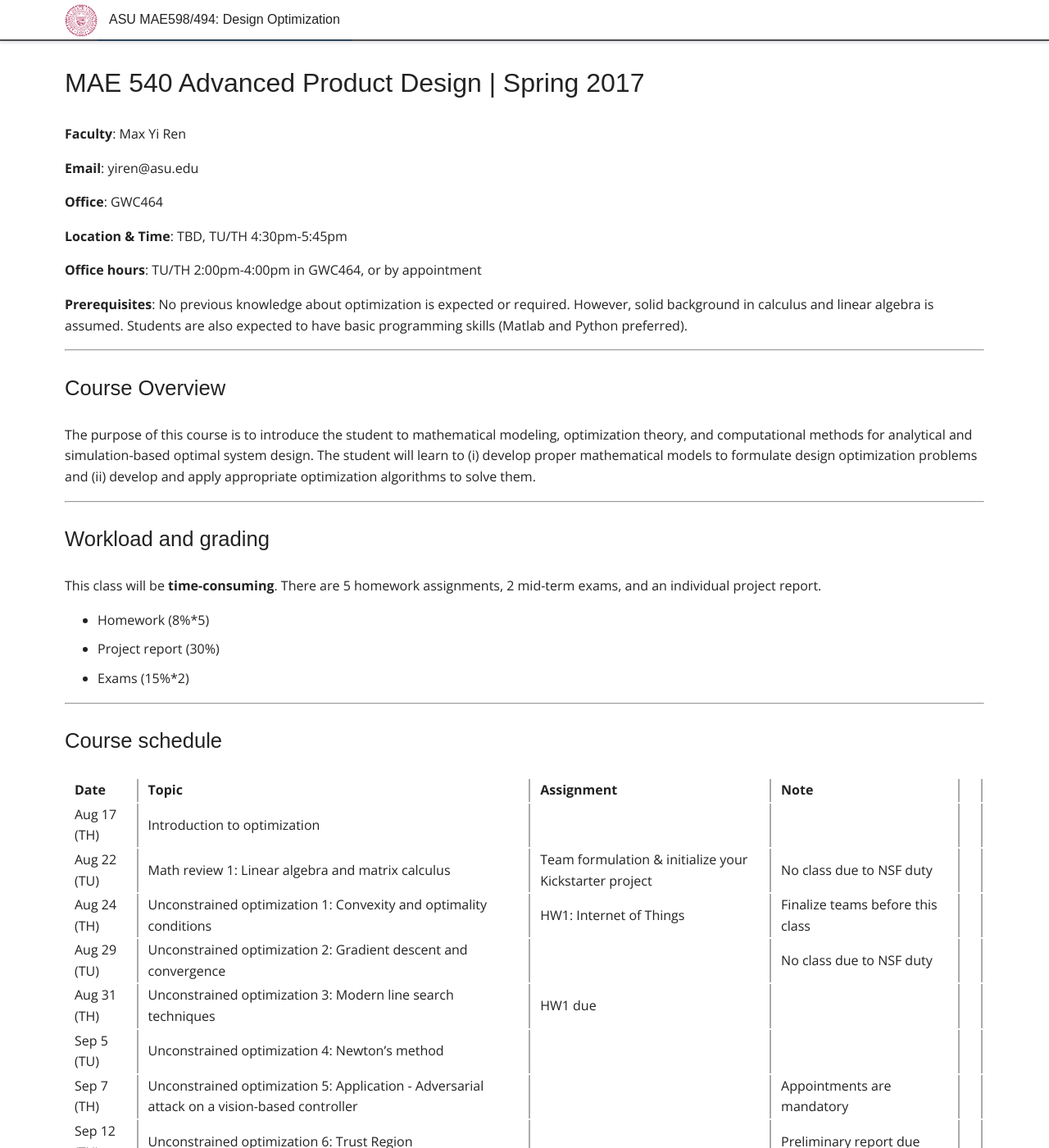
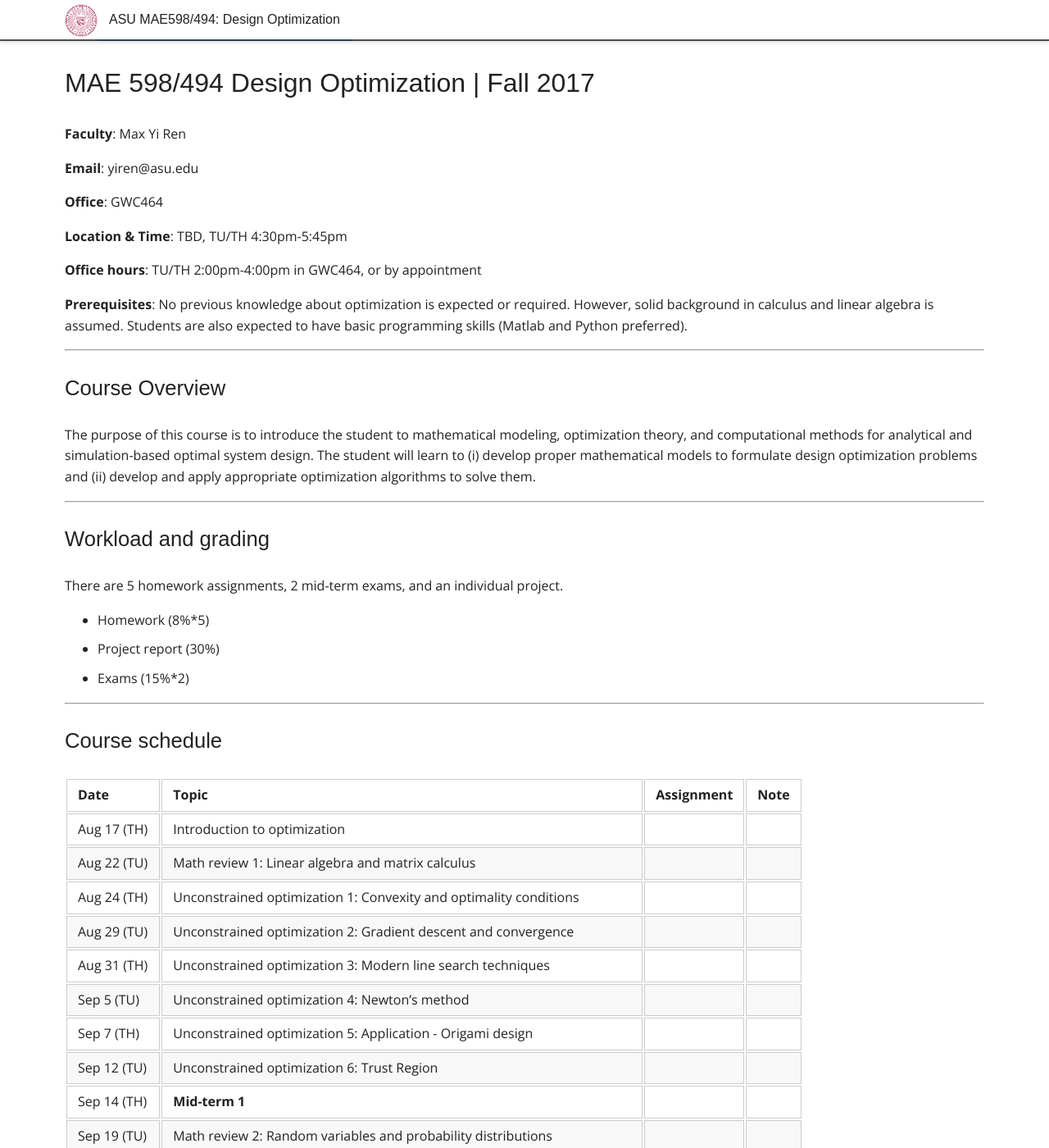
Before and after one commit to DesignInformaticsLab/DesignInformaticsLab.github.io, a Jekyll site: the page built from _posts/teaching/designopt/2017-04-16-syllabus.md, in a window 1280 px wide and 1400 px high. Shown: the whole window at 82% size. Built offline with Jekyll 4.4.1, drawn with Linux system fonts in a browser that asks for light colours; some web fonts are replaced; some of the changed text lies outside the part shown.

Commit message:
updated lecture notes

```diff
--- a/_pages/teaching/opt_index.html
+++ b/_pages/teaching/opt_index.html
@@ -11,7 +11,7 @@
 <b>Lecture Notes</b><br>
 {% for post in site.posts %}
 {% if post.categories contains 'designopt_lecture' AND post.published %}
-* <a href="{{ post.url }}">{{ post.title }}</a><br>
+* <a href="{{ site.url}}/_teaching{{ post.link }}">{{ post.title }}</a><br>
 {% endif %}
 {% endfor %}
 <br>
--- a/_posts/teaching/designopt/2017-04-16-syllabus.md
+++ b/_posts/teaching/designopt/2017-04-16-syllabus.md
@@ -4,7 +4,7 @@
 title:  Syllabus
 ---
 
-## MAE 540 Advanced Product Design | Spring 2017
+## MAE 598/494 Design Optimization | Fall 2017
 
 **Faculty**: Max Yi Ren
 
@@ -34,8 +34,8 @@
 
 ### Workload and grading
 
-This class will be **time-consuming**. There are 5 homework assignments,
-2 mid-term exams, and an individual project report.
+There are 5 homework assignments,
+2 mid-term exams, and an individual project.
 
 * Homework (8%*5)
 * Project report (30%)
@@ -45,39 +45,39 @@
 
 ### Course schedule
 
-| **Date**      	        | **Topic**                                                            	| **Assignment** 	        | **Note** 	                        |
-|================           |==================================================================     |======================     |==============================     |
-| Aug 17 (TH)	            | Introduction to optimization                                          |            	        |                           	|
-| Aug 22 (TU)	            | Math review 1: Linear algebra and matrix calculus                                              | Team formulation & initialize your Kickstarter project | No class due to NSF duty |
-| Aug 24 (TH)	            | Unconstrained optimization 1: Convexity and optimality conditions                                               | HW1: Internet of Things           	        | Finalize teams before this class |
-| Aug 29 (TU)	            | Unconstrained optimization 2: Gradient descent and convergence             	                                                |       	                                    |  No class due to NSF duty    	                        |
-| Aug 31 (TH)	            | Unconstrained optimization 3: Modern line search techniques | HW1 due           	        |      	                        |
-| Sep 5 (TU)	            | Unconstrained optimization 4: Newton's method    |            	        |      	                        |
-| Sep 7 (TH)                | Unconstrained optimization 5: Application - Adversarial attack on a vision-based controller                                          	  |            	        | Appointments are mandatory        |
-| Sep 12 (TU)	            | Unconstrained optimization 6: Trust Region |            	        | Preliminary report due     	                        |
-| Sep 14 (TH)	            | Mid-term 1                 	| HW2: Understand preference      	| Prepare your survey before next class      	|
-| Sep 19  (TU)	            | Math review 2: Random variables and probability distributions                  	            |            	        |      	    |
-| Sep 21 (TH)	            | Metamodeling 1: Ordinary least square, Regularization, Information criteria |            	        |      	                        |
-| Sep 26 (TU)	            | Metamodeling 2: Design of experiments                                |            	        |      	                        |
-| Sep 28 (TH)	            | Metamodeling 3: Neural networks                         	| HW2 due, HW3: DOE & Optimization      	|                           	|
-| Oct 3 (TU)	            | Metamodeling 4: Gaussian process                        Analytical Design 2: Sensitivity analysis and response surface    |            	        |                           	|
-| Oct 5 (TH)	            | Metamodeling 5: Application - Efficient global optimization                          |            	        |                           	|
-| Oct 10 (TU)	            | Full break |            	        |                           	|
-| Oct 12 (TH)	            | Constrained optimization 1: Reduced gradient |            	        |                           	|
-| Oct 17 (TU)	            | Constrained optimization 2: KKT conditions                                                      	|            	        |                               |
-| Oct 19 (TH)	            | Constrained optimization 3: KKT Geometry, sensitivity analysis |                |                           	|
-| Oct 24 (TU)	            | Constrained optimization 4: Generalized reduced gradient |            	        |                            	|
-| Oct 26 (TH)	            | Constrained optimization 5: Application - Topology optimization |  HW3 due          	        | Appointments are mandatory     	    |
-| Oct 31 (TU)	            | Constrained optimization 7: Quasi-Newton methods |              	        |                           	|
-| Nov 2 (TH)                | Constrained optimization 8: Active set strategy 	                | Progress report due | |
-| Nov 7 (TU)	            | Constrained optimization 9: Sequential Quadratic Programming     |            	        |                           	|
-| Nov 9 (TH)	            | Mid-term 2 |            	        |                           	|
-| Nov 14 (TU)	            | Constrained optimization 10: Duality  | Appointments are mandatory                              |            	        |                            	|
-| Nov 16 (TH)	            | Math review 3: Markov decision process           	        |                            	|
-| Nov 21 (TU)	            | Optimal control 1: Model-free methods  |            	        |                            	|
-| Nov 23 (TH)	            | Thanksgiving                                      	            |            	        |                            	|
-| Nov 28 (TU)	            | Optimal control 2: Model-based methods |            	        |                            	|
-| Nov 30 (TH)	            | Optimal control 3: Evolutionary strategies                   	|            	        |                            	|
+| Date      	            | Topic                                                            	    | Assignment 	            | Note 	                            |
+| ------------------------- | --------------------------------------------------------------------- | ------------------------- | --------------------------------- |
+| Aug 17 (TH)	            | Introduction to optimization                                          |            	            |                           	    |
+| Aug 22 (TU)	            | Math review 1: Linear algebra and matrix calculus                     |                           |                                   |
+| Aug 24 (TH)	            | Unconstrained optimization 1: Convexity and optimality conditions     |           	            |                                   |
+| Aug 29 (TU)	            | Unconstrained optimization 2: Gradient descent and convergence        |                           |     	                            |
+| Aug 31 (TH)	            | Unconstrained optimization 3: Modern line search techniques           |            	            |      	                            |
+| Sep 5 (TU)	            | Unconstrained optimization 4: Newton's method                         |            	            |      	                            |
+| Sep 7 (TH)                | Unconstrained optimization 5: Application - Origami design            |                           |                                   |
+| Sep 12 (TU)	            | Unconstrained optimization 6: Trust Region                            |            	            |      	                            |
+| Sep 14 (TH)	            | **Mid-term 1**                 	                                    |       	                |                                   |
+| Sep 19  (TU)	            | Math review 2: Random variables and probability distributions         |            	            |      	                            |
+| Sep 21 (TH)	            | Metamodeling 1: Ordinary least square, Regularization, Information criteria |            	        |      	                            |
+| Sep 26 (TU)	            | Metamodeling 2: Design of experiments                                 |            	            |      	                            |
+| Sep 28 (TH)	            | Metamodeling 3: Neural networks                         	            |      	                    |                           	    |
+| Oct 3 (TU)	            | Metamodeling 4: Gaussian process                                      |            	            |                           	    |
+| Oct 5 (TH)	            | Metamodeling 5: Application - Efficient global optimization           |            	            |                           	    |
+| Oct 10 (TU)	            | Full break                                                            |            	            |                           	    |
+| Oct 12 (TH)	            | Constrained optimization 1: Reduced gradient                          |            	            |                           	    |
+| Oct 17 (TU)	            | Constrained optimization 2: KKT conditions                            |            	            |                                   |
+| Oct 19 (TH)	            | Constrained optimization 3: KKT Geometry, sensitivity analysis        |                           |                           	    |
+| Oct 24 (TU)	            | Constrained optimization 4: Generalized reduced gradient              |            	            |                            	    |
+| Oct 26 (TH)	            | Constrained optimization 5: Application - Topology optimization       |            	            |     	                            |
+| Oct 31 (TU)	            | Constrained optimization 7: Quasi-Newton methods                      |              	            |                           	    |
+| Nov 2 (TH)                | Constrained optimization 8: Active set strategy 	                    |                           |                                   |
+| Nov 7 (TU)	            | Constrained optimization 9: Sequential Quadratic Programming          |            	            |                           	    |
+| Nov 9 (TH)	            | **Mid-term 2**                                                            |            	            |                           	    |
+| Nov 14 (TU)	            | Constrained optimization 10: Duality                                  |                           |            	                    |
+| Nov 16 (TH)	            | Math review 3: Markov decision process           	                    |                           |                                   |
+| Nov 21 (TU)	            | Optimal control 1: Model-free methods                                 |            	            |                            	    |
+| Nov 23 (TH)	            | Thanksgiving                                      	                |            	            |                            	    |
+| Nov 28 (TU)	            | Optimal control 2: Model-based methods                                |            	            |                            	    |
+| Nov 30 (TH)	            | Optimal control 3: Evolutionary strategies                        	|            	            |                            	    |
 
 ***
 
--- a/_sass/_layout.scss
+++ b/_sass/_layout.scss
@@ -246,8 +246,33 @@
   }
 }
 
-td{
-  padding-right: 10px;
-  padding-left: 10px;
-  border-right: 2px solid #aaaaaa;
-}
+table {
+  padding: 0; }
+table tr {
+  border-top: 1px solid #cccccc;
+  background-color: white;
+  margin: 0;
+  padding: 0; }
+table tr:nth-child(2n) {
+  background-color: #f8f8f8; }
+table tr th {
+  font-weight: bold;
+  border: 1px solid #cccccc;
+  text-align: left;
+  margin: 0;
+  padding: 6px 13px; }
+table tr td {
+  border: 1px solid #cccccc;
+  text-align: left;
+  margin: 0;
+  padding: 6px 13px; }
+table tr th :first-child, table tr td :first-child {
+  margin-top: 0; }
+table tr th :last-child, table tr td :last-child {
+  margin-bottom: 0; }
+
+//td{
+//  padding-right: 10px;
+//  padding-left: 10px;
+//  border-right: 2px solid #aaaaaa;
+//}
```
